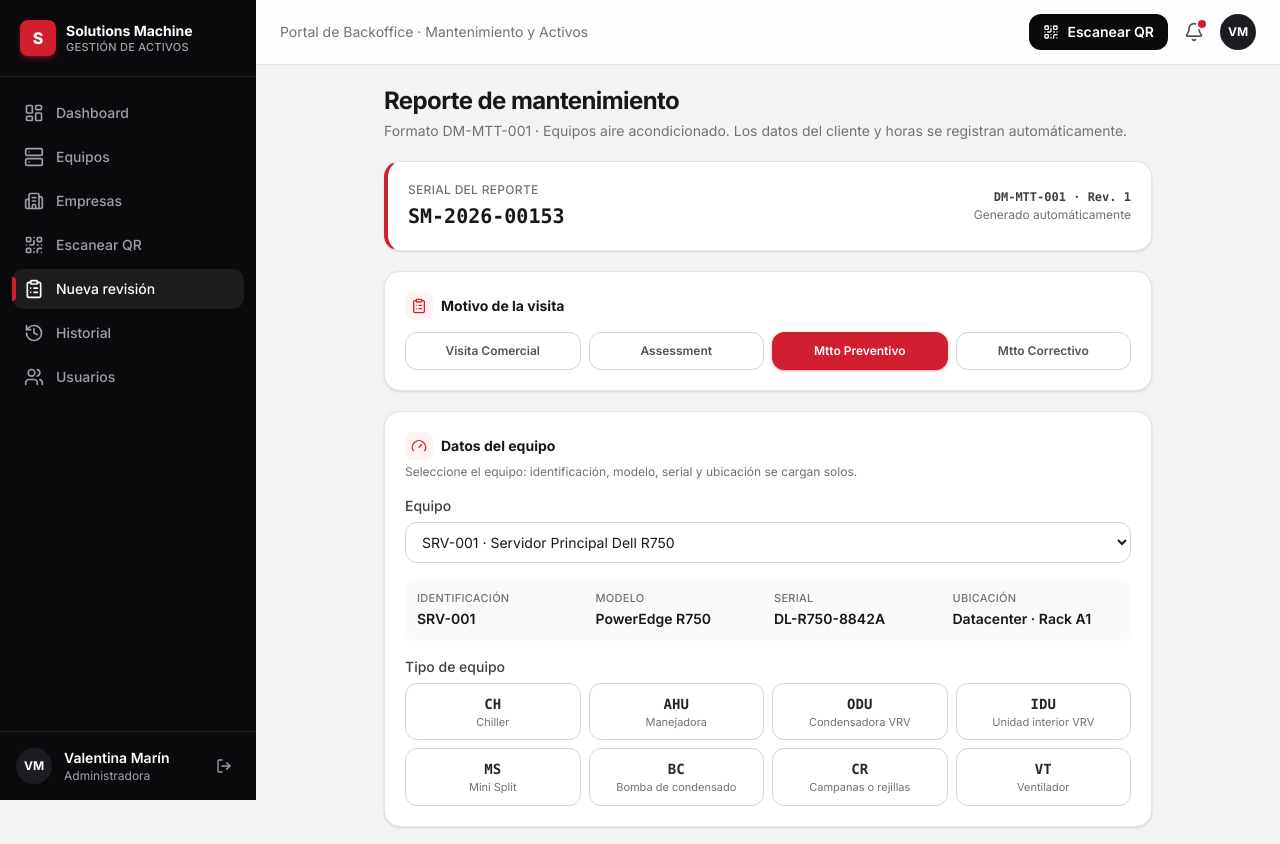
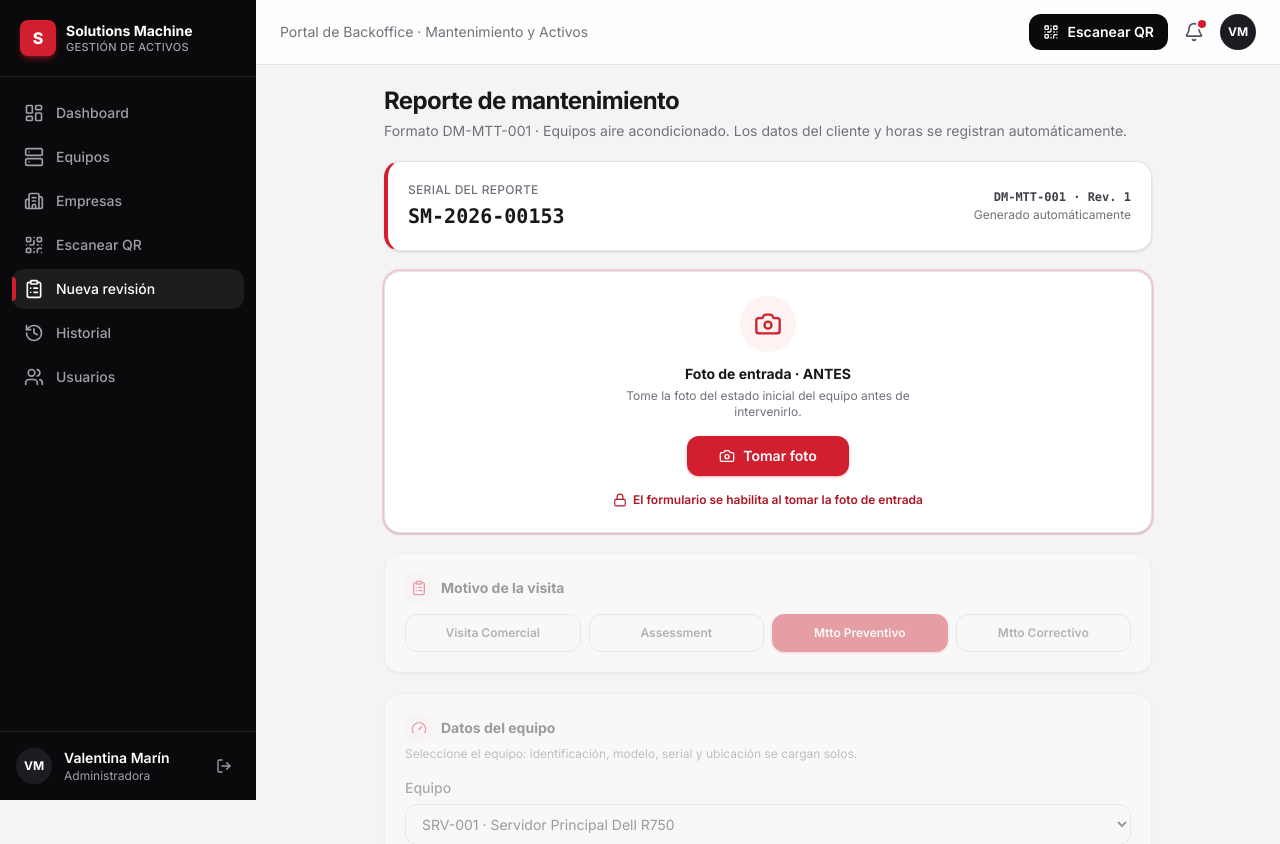
Before and after one commit to vmarrerop/SOLUTIONS, a React (Vite) app in the folder frontend/: page /revisiones/nueva in a window 1280 px wide. Shown: the top 844 px of the page. Built offline with nearby package versions, Linux system fonts and the light colour scheme.

Commit message:
feat(frontend): require entry photo to unlock form and exit photo to complete

```diff
--- a/frontend/src/pages/RevisionFormPage.tsx
+++ b/frontend/src/pages/RevisionFormPage.tsx
@@ -9,7 +9,7 @@ import {
   Eye,
   FileText,
   Gauge,
-  ImagePlus,
+  Lock,
   MessageSquarePlus,
   MinusCircle,
   Plus,
@@ -143,50 +143,79 @@ function SectionTitle({
   )
 }
 
-function PhotoUpload({ titulo, hint }: { titulo: string; hint: string }) {
+function PhotoCapture({
+  titulo,
+  hint,
+  fotos,
+  onChange,
+}: {
+  titulo: string
+  hint: string
+  fotos: string[]
+  onChange: (fotos: string[]) => void
+}) {
   const inputRef = useRef<HTMLInputElement>(null)
-  const [previews, setPreviews] = useState<string[]>([])
 
   const onFiles = (files: FileList | null) => {
     if (!files) return
     const urls = Array.from(files).map((f) => URL.createObjectURL(f))
-    setPreviews((p) => [...p, ...urls])
+    onChange([...fotos, ...urls])
   }
 
+  const tomada = fotos.length > 0
+
   return (
-    <div>
-      <p className="text-sm font-semibold text-zinc-900">{titulo}</p>
-      <p className="text-xs text-zinc-500">{hint}</p>
-      <div className="mt-3 grid grid-cols-3 gap-2 sm:grid-cols-4">
-        {previews.map((src, i) => (
-          <div key={src} className="group relative aspect-square overflow-hidden rounded-xl">
+    <div className="flex flex-col items-center text-center">
+      <span
+        className={cx(
+          'flex size-14 items-center justify-center rounded-full transition-colors',
+          tomada ? 'bg-emerald-50 text-emerald-600' : 'bg-brand-50 text-brand-600',
+        )}
+      >
+        {tomada ? <CheckCircle2 className="size-7" /> : <Camera className="size-7" />}
+      </span>
+      <p className="mt-3 text-sm font-bold text-zinc-900">{titulo}</p>
+      <p className="mt-1 max-w-xs text-xs text-zinc-500">{hint}</p>
+
+      {tomada && (
+        <div className="mt-4 flex flex-wrap justify-center gap-2">
+          {fotos.map((src, i) => (
+            <div
+              key={src}
+              className="relative size-24 overflow-hidden rounded-xl shadow-sm ring-1 ring-zinc-200"
+            >
               <img src={src} alt={`Foto ${i + 1}`} className="h-full w-full object-cover" />
               <button
                 type="button"
-              onClick={() => setPreviews((p) => p.filter((u) => u !== src))}
-              className="absolute top-1 right-1 rounded-full bg-ink-950/70 p-1 text-white opacity-0 transition-opacity group-hover:opacity-100"
+                onClick={() => onChange(fotos.filter((u) => u !== src))}
+                className="absolute top-1 right-1 rounded-full bg-ink-950/70 p-1 text-white"
               >
                 <X className="size-3.5" />
               </button>
             </div>
           ))}
-        <button
-          type="button"
+        </div>
+      )}
+
+      <Button
+        variant={tomada ? 'secondary' : 'primary'}
+        className="mt-4 w-full sm:w-auto sm:px-8"
         onClick={() => inputRef.current?.click()}
-          className="flex aspect-square flex-col items-center justify-center gap-1.5 rounded-xl border-2 border-dashed border-zinc-300 text-zinc-400 transition-colors hover:border-brand-400 hover:text-brand-600"
       >
-          <ImagePlus className="size-6" />
-          <span className="text-[11px] font-semibold">Agregar</span>
-        </button>
-      </div>
+        <Camera className="size-4" />
+        {tomada ? 'Tomar otra foto' : 'Tomar foto'}
+      </Button>
+
       <input
         ref={inputRef}
         type="file"
         accept="image/*"
         capture="environment"
-        multiple
         className="hidden"
-        onChange={(e) => onFiles(e.target.files)}
+        onChange={(e) => {
+          onFiles(e.target.files)
+          e.target.value = ''
+        }}
       />
     </div>
   )
@@ -226,10 +255,17 @@ export function RevisionFormPage() {
   const [analisis, setAnalisis] = useState('')
   const [correctivos, setCorrectivos] = useState('')
   const [observaciones, setObservaciones] = useState('')
+  const [fotosEntrada, setFotosEntrada] = useState<string[]>([])
+  const [fotosSalida, setFotosSalida] = useState<string[]>([])
   const [enviado, setEnviado] = useState(false)
 
   const consecutivo = siguienteConsecutivo()
   const equipo = equipos.find((e) => e.id === equipoId)
+
+  /* El formulario queda bloqueado hasta tomar la foto de entrada */
+  const fotoEntradaLista = fotosEntrada.length > 0
+  const bloqueado = fotoEntradaLista ? false : ('pointer-events-none opacity-40 select-none' as const)
+  const puedeCompletar = fotoEntradaLista && fotosSalida.length > 0
 
   /* Ítems de rutina visibles según tipo de equipo seleccionado */
   const rutinaVisible = useMemo(
@@ -318,8 +354,29 @@ export function RevisionFormPage() {
         </div>
       </Card>
 
+      {/* Foto de entrada (obligatoria para habilitar el formulario) */}
+      <Card
+        className={cx(
+          'p-5 sm:p-6',
+          !fotoEntradaLista && 'border-brand-300 ring-2 ring-brand-500/20',
+        )}
+      >
+        <PhotoCapture
+          titulo="Foto de entrada · ANTES"
+          hint="Tome la foto del estado inicial del equipo antes de intervenirlo."
+          fotos={fotosEntrada}
+          onChange={setFotosEntrada}
+        />
+        {!fotoEntradaLista && (
+          <p className="mt-4 flex items-center justify-center gap-1.5 text-xs font-semibold text-brand-700">
+            <Lock className="size-3.5" />
+            El formulario se habilita al tomar la foto de entrada
+          </p>
+        )}
+      </Card>
+
       {/* Motivo de la visita */}
-      <Card className="space-y-3 p-4 sm:p-5">
+      <Card className={cx('space-y-3 p-4 sm:p-5', bloqueado)}>
         <SectionTitle icon={ClipboardList} title="Motivo de la visita" />
         <div className="grid grid-cols-2 gap-2 sm:grid-cols-4">
           {MOTIVOS.map((m) => (
@@ -341,7 +398,7 @@ export function RevisionFormPage() {
       </Card>
 
       {/* Datos del equipo */}
-      <Card className="space-y-4 p-4 sm:p-5">
+      <Card className={cx('space-y-4 p-4 sm:p-5', bloqueado)}>
         <SectionTitle
           icon={Gauge}
           title="Datos del equipo"
@@ -444,7 +501,7 @@ export function RevisionFormPage() {
       </Card>
 
       {/* Estado del equipo · inspección visual */}
-      <Card className="space-y-3 p-4 sm:p-5">
+      <Card className={cx('space-y-3 p-4 sm:p-5', bloqueado)}>
         <SectionTitle
           icon={Eye}
           title="Estado del equipo"
@@ -502,7 +559,7 @@ export function RevisionFormPage() {
       </Card>
 
       {/* Rutina de mantenimiento general */}
-      <Card className="p-4 sm:p-5">
+      <Card className={cx('p-4 sm:p-5', bloqueado)}>
         <div className="flex items-start justify-between gap-3">
           <SectionTitle
             icon={ClipboardList}
@@ -609,7 +666,7 @@ export function RevisionFormPage() {
       </Card>
 
       {/* Mediciones mecánicas */}
-      <Card className="space-y-3 p-4 sm:p-5">
+      <Card className={cx('space-y-3 p-4 sm:p-5', bloqueado)}>
         <SectionTitle
           icon={Thermometer}
           title="Mediciones mecánicas"
@@ -713,7 +770,7 @@ export function RevisionFormPage() {
       </Card>
 
       {/* Mediciones eléctricas */}
-      <Card className="space-y-3 p-4 sm:p-5">
+      <Card className={cx('space-y-3 p-4 sm:p-5', bloqueado)}>
         <SectionTitle
           icon={Zap}
           title="Mediciones eléctricas"
@@ -800,7 +857,7 @@ export function RevisionFormPage() {
       </Card>
 
       {/* Funcionamiento monitoreo + análisis */}
-      <Card className="space-y-4 p-4 sm:p-5">
+      <Card className={cx('space-y-4 p-4 sm:p-5', bloqueado)}>
         <SectionTitle icon={Activity} title="Funcionamiento y análisis" />
         <div>
           <label className="mb-1.5 block text-sm font-medium text-zinc-700">
@@ -851,29 +908,39 @@ export function RevisionFormPage() {
         </div>
       </Card>
 
-      {/* Fotografías */}
-      <Card className="space-y-6 p-4 sm:p-5">
-        <div className="flex items-center gap-2">
-          <Camera className="size-4 text-zinc-500" />
-          <h2 className="text-sm font-bold text-zinc-900">Evidencia fotográfica</h2>
-        </div>
-        <PhotoUpload
-          titulo="Fotos ANTES de la intervención"
-          hint="Registre el estado inicial del equipo."
+      {/* Foto de salida (obligatoria para completar) */}
+      <Card
+        className={cx(
+          'p-5 sm:p-6',
+          bloqueado,
+          fotoEntradaLista && fotosSalida.length === 0 && 'border-brand-300 ring-2 ring-brand-500/20',
+        )}
+      >
+        <PhotoCapture
+          titulo="Foto de salida · DESPUÉS"
+          hint="Tome la foto del estado final del equipo una vez completado el servicio."
+          fotos={fotosSalida}
+          onChange={setFotosSalida}
         />
-        <PhotoUpload
-          titulo="Fotos DESPUÉS de la intervención"
-          hint="Registre el estado final una vez completado el servicio."
-        />
+        {fotoEntradaLista && fotosSalida.length === 0 && (
+          <p className="mt-4 flex items-center justify-center gap-1.5 text-xs font-semibold text-brand-700">
+            <Lock className="size-3.5" />
+            El reporte se puede completar al tomar la foto de salida
+          </p>
+        )}
       </Card>
 
       {/* Acciones */}
-      <div className="flex flex-col gap-2 sm:flex-row sm:justify-end">
+      <div className={cx('flex flex-col gap-2 sm:flex-row sm:justify-end', bloqueado)}>
         <Button variant="secondary" className="sm:w-auto">
           <Save className="size-4" />
           Guardar borrador
         </Button>
-        <Button className="sm:w-auto" onClick={() => setEnviado(true)}>
+        <Button
+          className="sm:w-auto"
+          disabled={!puedeCompletar}
+          onClick={() => setEnviado(true)}
+        >
           <FileText className="size-4" />
           Completar y generar PDF
         </Button>
```
Lines whose indentation alone changed are shown as unchanged.
